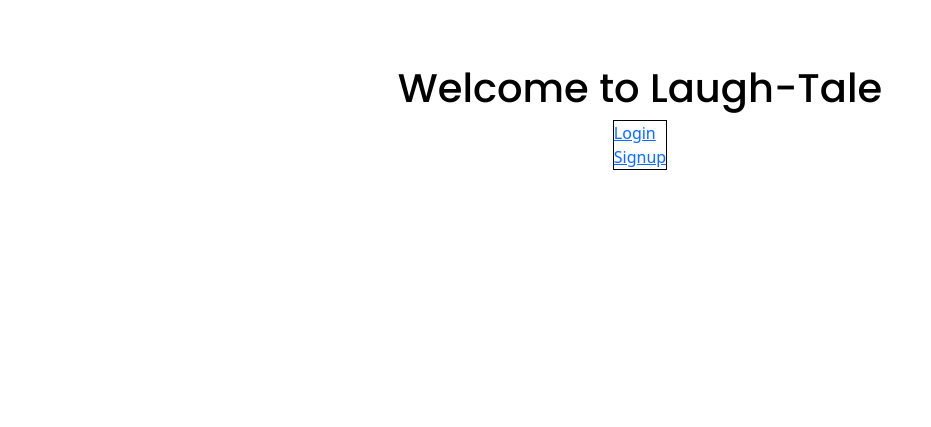
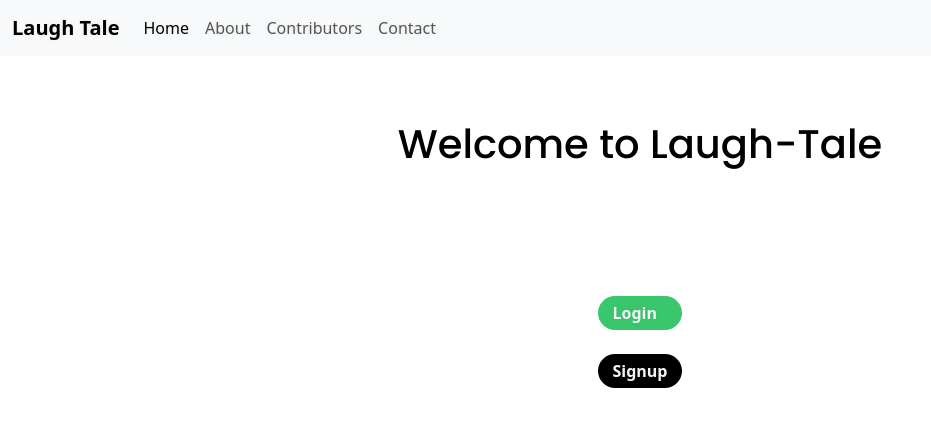
Before and after one commit to Thameem-20/laugh-tale, a Flask app: page / in a window 1280 px wide. Shown: the top 427 px of the page, without its empty margins (0-931 px from the left). Run offline with Flask 3, Linux system fonts and the light colour scheme; some libraries are stand-ins or nearby versions.

Commit message:
added css

```diff
--- a/app.py
+++ b/app.py
@@ -101,7 +101,7 @@ class LoginForm(FlaskForm):
 
 
 class NormalJokeForm(FlaskForm):
-    joke = TextAreaField('Joke', validators=[InputRequired()])
+    joke = TextAreaField('Joke:', validators=[InputRequired()],  render_kw={"class": "jokehead"})
     submit = SubmitField('Submit')
 
 class DarkJokeForm(FlaskForm):
@@ -176,28 +176,15 @@ from flask import jsonify
 @app.route('/like/<int:joke_id>', methods=['POST'])
 @login_required
 def like_joke(joke_id):
-    # Get the joke with the given ID from the database
     joke = NormalJoke.query.get_or_404(joke_id)
 
-    # Check if the user has already liked the joke
-    like = Like.query.filter_by(user_id=current_user.id, joke_id=joke_id).first()
-
-    if like:
-        # User has already liked the joke, remove the like
-        db.session.add(like)
-        joke.likes += 1  # Decrement the like count in the NormalJoke table
-        flash('You unliked the joke.', 'info')
-    elif like:
-        # User hasn't liked the joke, add a new like
-        new_like = Like(user_id=current_user.id, joke_id=joke_id)
-        db.session.delete(new_like)
-        joke.likes -= 1  # Increment the like count in the NormalJoke table
-        flash('You liked the joke.', 'success')
+    # Increment the dislikes count for the joke
+    joke.likes += 1
 
     # Commit the changes to the database
     db.session.commit()
 
-    # Return JSON response with updated like count
+    # Return JSON response with updated dislike count
     return jsonify({'likes': joke.likes})
 
 
--- /dev/null
+++ b/static/css/joke.css
@@ -0,0 +1,4 @@
+.writejoke {
+  width: 80%;
+
+}
--- a/static/css/style.css
+++ b/static/css/style.css
@@ -10,5 +10,45 @@ body {
 .buttoncont {
   width: fit-content;
   margin: 0 auto;
-  border: 1px solid black;
+  margin-top: 10%;
+  display: flex;
+  flex-direction: column;
 }
+.btn1 {
+  background-color: rgb(57, 198, 109);
+  text-decoration: none;
+  padding: 5px 15px;
+  border-radius: 30px;
+  color: whitesmoke;
+  font-weight: bold;
+}
+
+.btn1:hover {
+  color: rgb(57, 198, 109);
+  background-color: white;
+  border: 2px solid rgb(57, 198, 109);
+}
+
+.btn2 {
+  background-color: rgb(0, 0, 0);
+  text-decoration: none;
+  padding: 5px 15px;
+  border-radius: 30px;
+  color: whitesmoke;
+  font-weight: bold;
+}
+.btn2:hover {
+  color: rgb(0, 0, 0);
+  background-color: white;
+  border: 2px solid rgb(0, 0, 0);
+}
+
+.jokecat {
+  width: fit-content;
+  margin: 0 auto;
+  height: fit-content;
+  margin-top: 15%;
+  display: flex;
+  gap: 10px;
+  flex-wrap: wrap;
+}
--- a/templates/index.html
+++ b/templates/index.html
@@ -3,8 +3,8 @@
 {% block body %}
         <h1 class="welcome">Welcome to Laugh-Tale</h1>
         <div class="buttoncont">
-        <a href="{{url_for('login')}}">Login</a>
+        <a class="btn1" href="{{url_for('login')}}">Login</a>
         <br>
-        <a href="{{url_for('register')}}">Signup</a>
+        <a class="btn2" href="{{url_for('register')}}">Signup</a>
     </div>
     {% endblock body %}
--- a/templates/layout.html
+++ b/templates/layout.html
@@ -27,13 +27,51 @@
       href="https://fonts.googleapis.com/css2?family=Poppins:ital,wght@0,100;0,200;0,300;0,400;0,500;0,600;0,700;0,800;0,900;1,100;1,200;1,300;1,400;1,500;1,600;1,700;1,800;1,900&display=swap"
       rel="stylesheet"
     />
-      <link rel="stylesheet" href="css/style.css">
-      <link href="https://fonts.googleapis.com/css?family=Ubuntu" rel="stylesheet">
-      <meta name="viewport" content="width=device-width, initial-scale=1" />
-      <link rel="stylesheet" href="path/to/font-awesome/css/font-awesome.min.css">
+    <link rel="stylesheet" href="css/style.css" />
+    <link
+      href="https://fonts.googleapis.com/css?family=Ubuntu"
+      rel="stylesheet"
+    />
+    <meta name="viewport" content="width=device-width, initial-scale=1" />
+    <link
+      rel="stylesheet"
+      href="path/to/font-awesome/css/font-awesome.min.css"
+    />
     <title>{% block title %} {% endblock title %}</title>
   </head>
   <body>
+    <nav  class="navbar navbar-expand-lg bg-body-tertiary">
+      <div class="container-fluid">
+        <a style="font-weight: bold !important" class="navbar-brand" href="#"
+          >Laugh Tale</a
+        >
+        <button
+          class="navbar-toggler"
+          type="button"
+          data-bs-toggle="collapse"
+          data-bs-target="#navbarNavAltMarkup"
+          aria-controls="navbarNavAltMarkup"
+          aria-expanded="false"
+          aria-label="Toggle navigation"
+        >
+          <span class="navbar-toggler-icon"></span>
+        </button>
+        <div  class="collapse navbar-collapse" id="navbarNavAltMarkup">
+          <div class="navbar-nav">
+            <a class="nav-link active" aria-current="page" href="#">Home</a>
+            <a style="font-weight: 500 !important" class="nav-link" href="#"
+              >About</a
+            >
+            <a style="font-weight: 500 !important" class="nav-link" href="#"
+              >Contributors</a
+            >
+            <a  style="font-weight: 500 !important;" class="nav-link" href="#"
+              >Contact</a
+            >
+          </div>
+        </div>
+      </div>
+    </nav>
     {% block body %} {% endblock body %}
   </body>
 </html>
--- a/templates/normal_jokes.html
+++ b/templates/normal_jokes.html
@@ -3,12 +3,14 @@
 <a href="{{ url_for('dashboard') }}" class="btn btn-primary"
   >Back to Dashboard</a
 >
-<h1>Normal Jokes</h1>
+<h1 align="center">Normal Jokes</h1>
+<div class="writejoke">
 <form method="POST" action="">
   {{ form.hidden_tag() }} {{ form.joke.label }} {{
   form.joke(class="form-control", placeholder="Write your joke here") }} {{
   form.submit(class="btn btn-primary") }}
 </form>
+</div>
 <hr />
 {% for joke in jokes %}
 <div>
```
Also changed, not shown: templates/dashboard.html (+9 -8 lines), instance/database.db.
